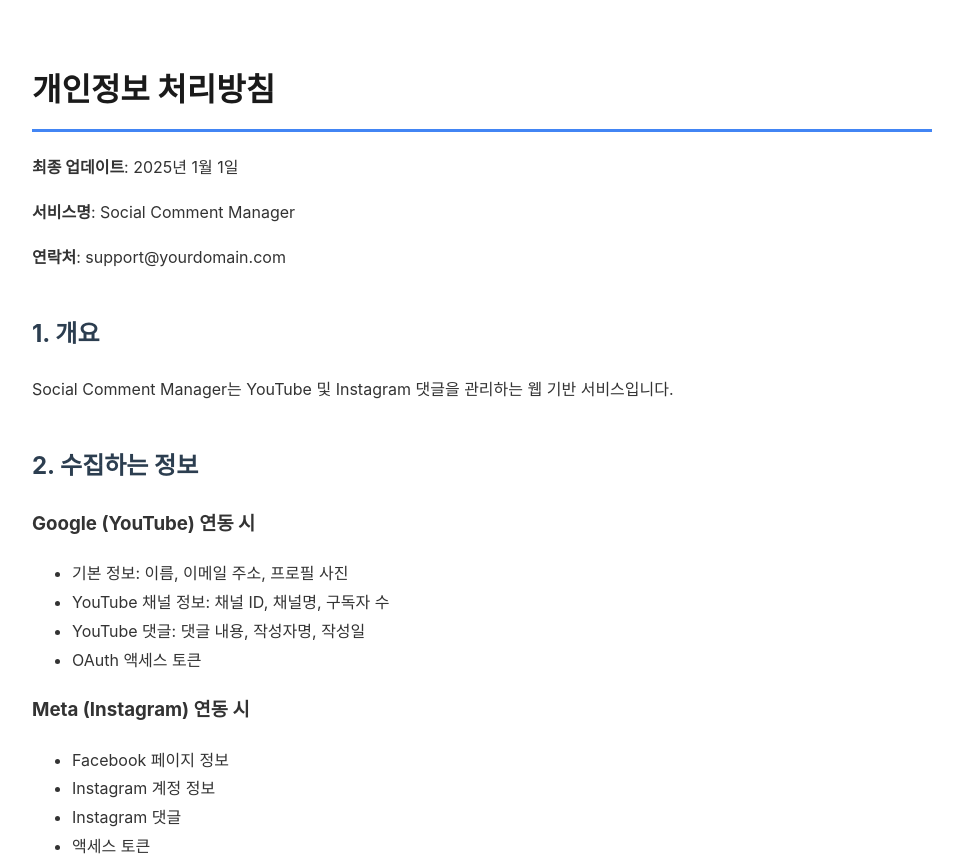
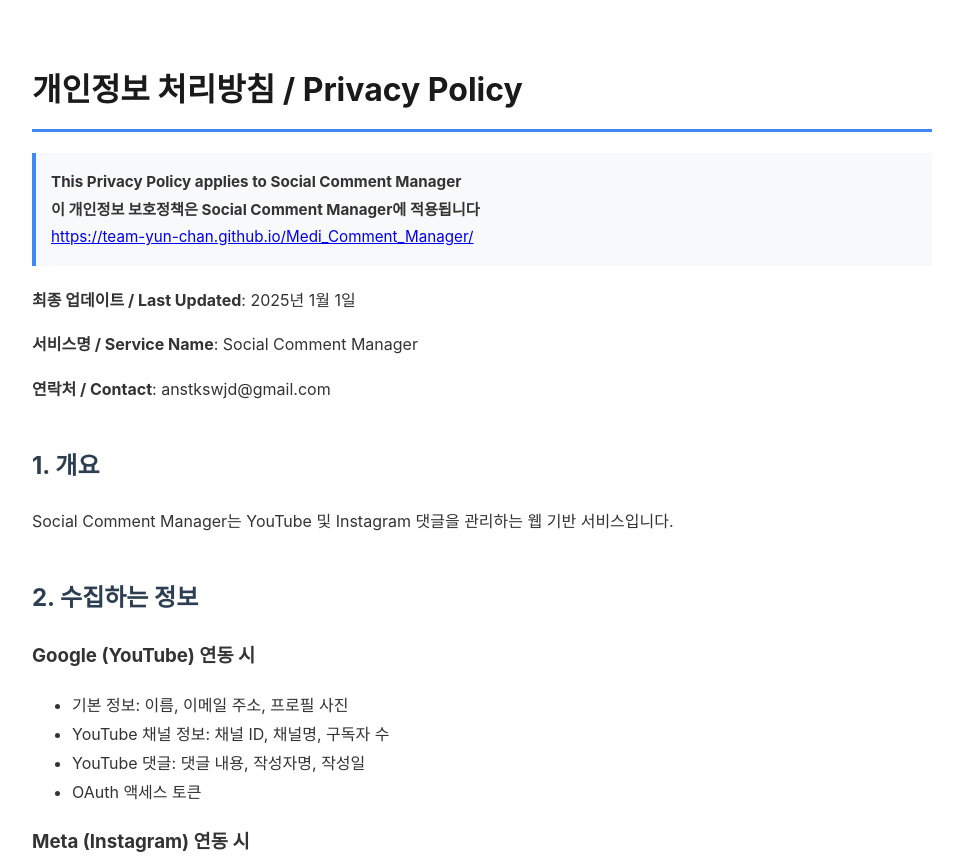
Before and after one commit to moonmeno/privacy-policy, a plain HTML site: page index.html in a window 1280 px wide. Shown: the top 864 px of the page, without its empty margins (158-1121 px from the left). Drawn offline with Linux system fonts and the light colour scheme.

Commit message:
Update Privacy Policy with bilingual content

```diff
--- a/index.html
+++ b/index.html
@@ -22,13 +22,27 @@
             color: #2c3e50;
             margin-top: 40px;
         }
+        .brand-notice {
+            background-color: #f8f9fa;
+            border-left: 4px solid #4285f4;
+            padding: 15px;
+            margin: 20px 0;
+            font-size: 0.95em;
+        }
     </style>
 </head>
 <body>
-    <h1>개인정보 처리방침</h1>
-    <p><strong>최종 업데이트</strong>: 2025년 1월 1일</p>
-    <p><strong>서비스명</strong>: Social Comment Manager</p>
-    <p><strong>연락처</strong>: support@yourdomain.com</p>
+    <h1>개인정보 처리방침 / Privacy Policy</h1>
+
+    <div class="brand-notice">
+        <strong>This Privacy Policy applies to Social Comment Manager</strong><br>
+        <strong>이 개인정보 보호정책은 Social Comment Manager에 적용됩니다</strong><br>
+        <a href="https://team-yun-chan.github.io/Medi_Comment_Manager/">https://team-yun-chan.github.io/Medi_Comment_Manager/</a>
+    </div>
+
+    <p><strong>최종 업데이트 / Last Updated</strong>: 2025년 1월 1일</p>
+    <p><strong>서비스명 / Service Name</strong>: Social Comment Manager</p>
+    <p><strong>연락처 / Contact</strong>: anstkswjd@gmail.com</p>
 
     <h2>1. 개요</h2>
     <p>Social Comment Manager는 YouTube 및 Instagram 댓글을 관리하는 웹 기반 서비스입니다.</p>
```
